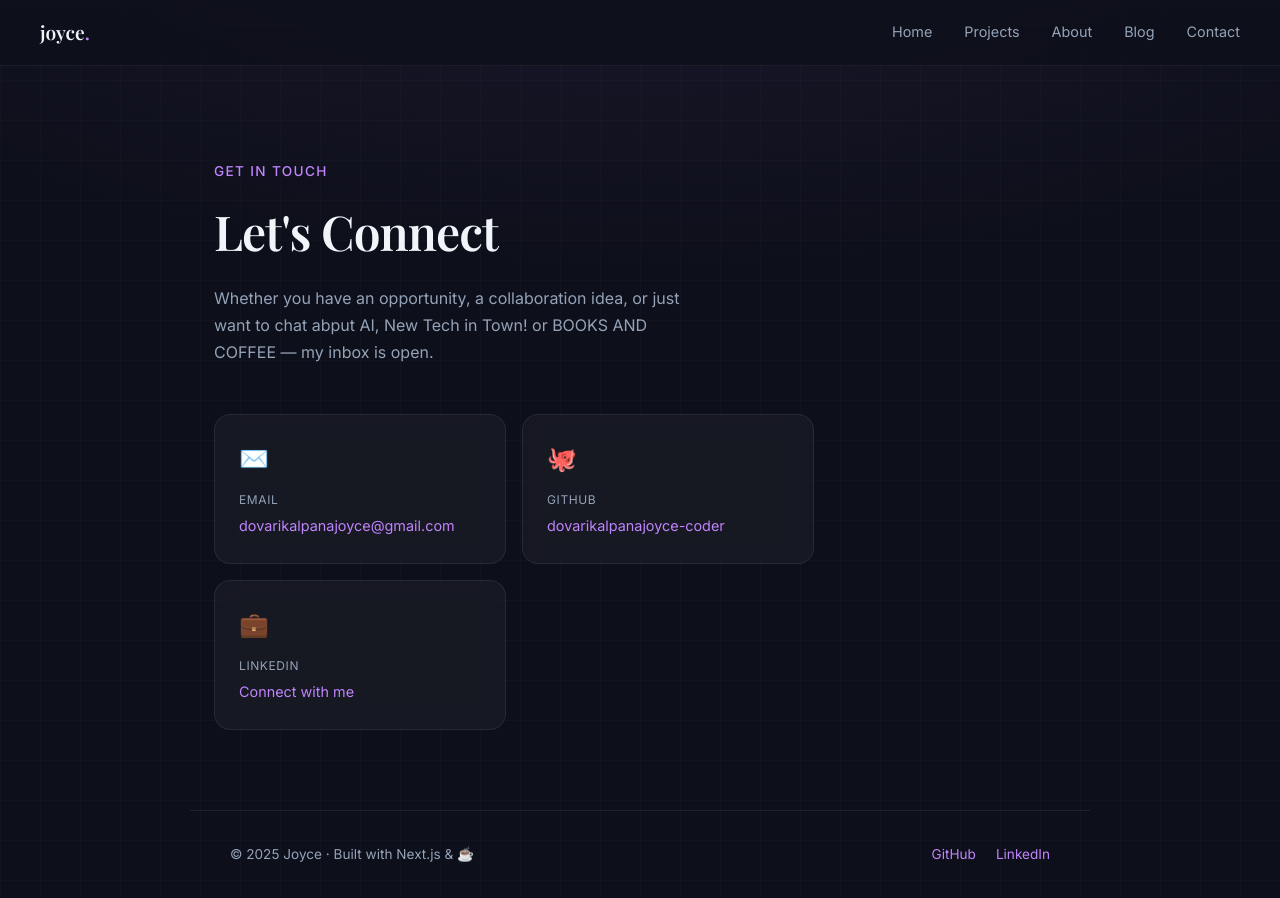
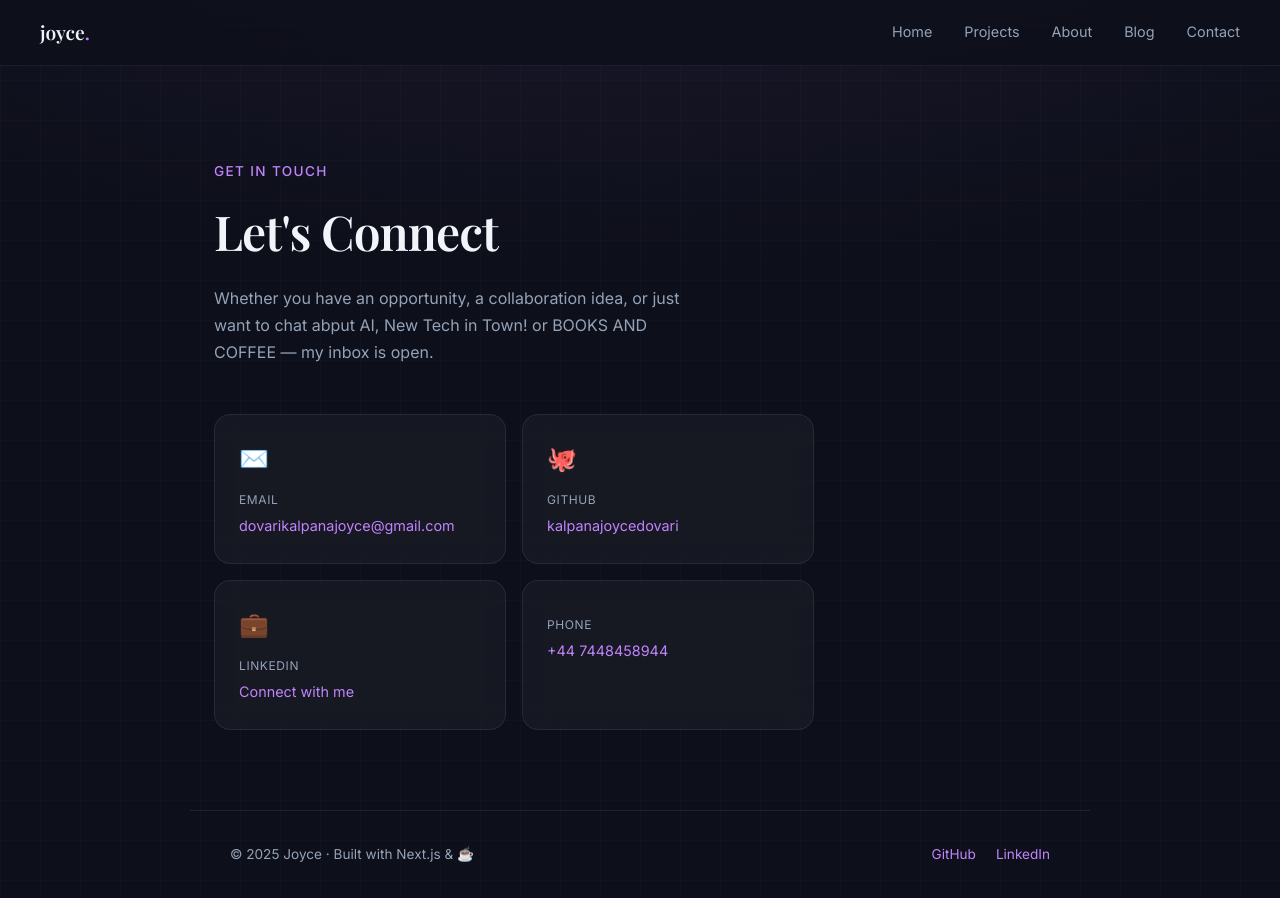
Before and after one commit to kalpanajoycedovari/my-portfolio, a Next.js app: page /contact in a window 1280 px wide. Built offline with nearby package versions, Linux system fonts and the light colour scheme.

Commit message:
Add Speech Recognition Mini Pipeline project

```diff
--- a/app/contact/page.tsx
+++ b/app/contact/page.tsx
@@ -27,7 +27,7 @@ export default function ContactPage() {
           },
           {
             label: "GitHub",
-            value: "dovarikalpanajoyce-coder",
+            value: "kalpanajoycedovari",
             href: "https://github.com/kalpanajoycedovari",
             icon: "🐙",
           },
@@ -36,6 +36,12 @@ export default function ContactPage() {
             value: "Connect with me",
             href: "https://linkedin.com/in/kalpanajoycedovari",  // ← replace
             icon: "💼",
+          },
+          {
+            label: "Phone",
+            value: "+44 7448458944",
+
+            icon: "",
           },
         ].map(item => (
           <a
```
